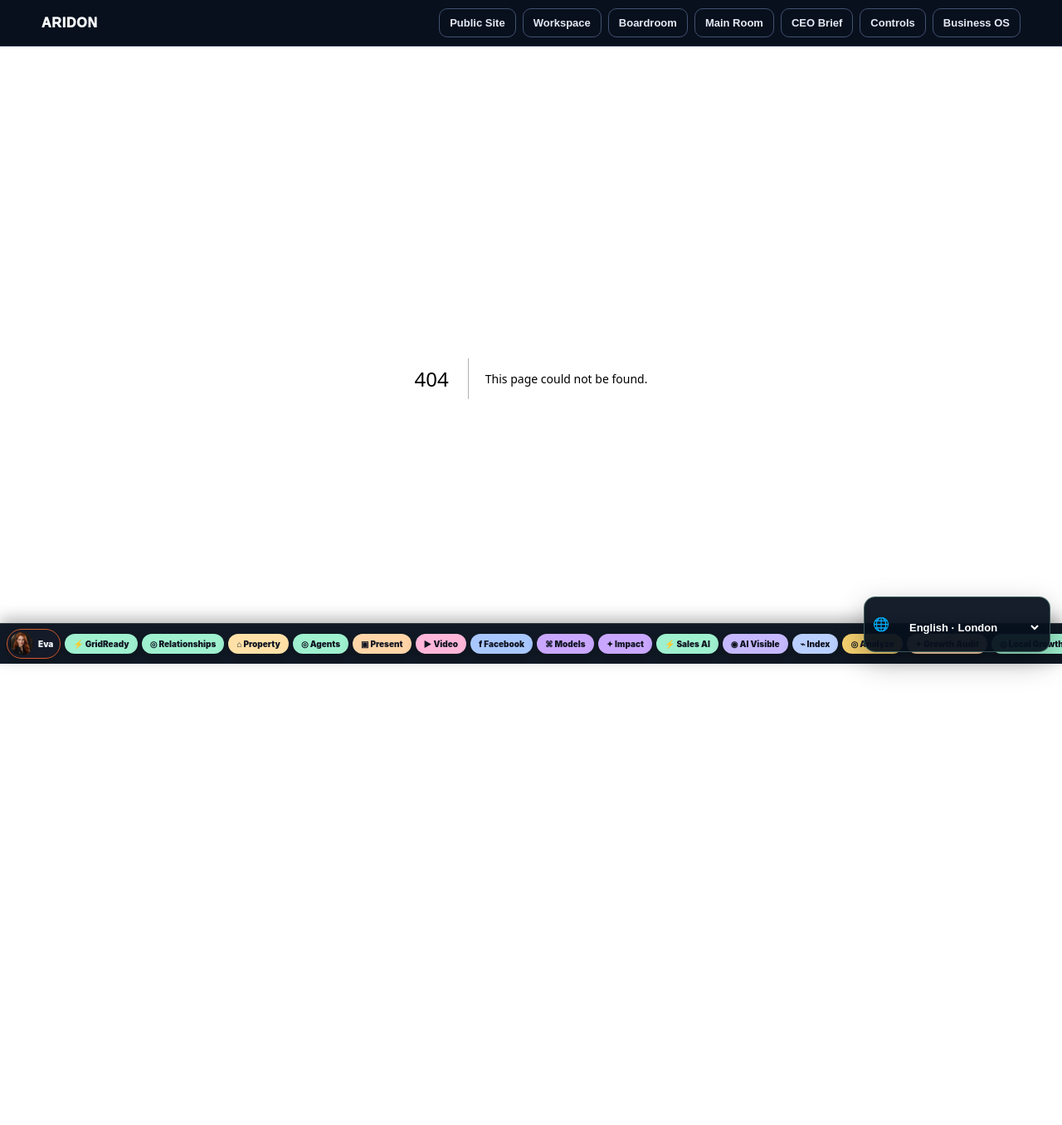
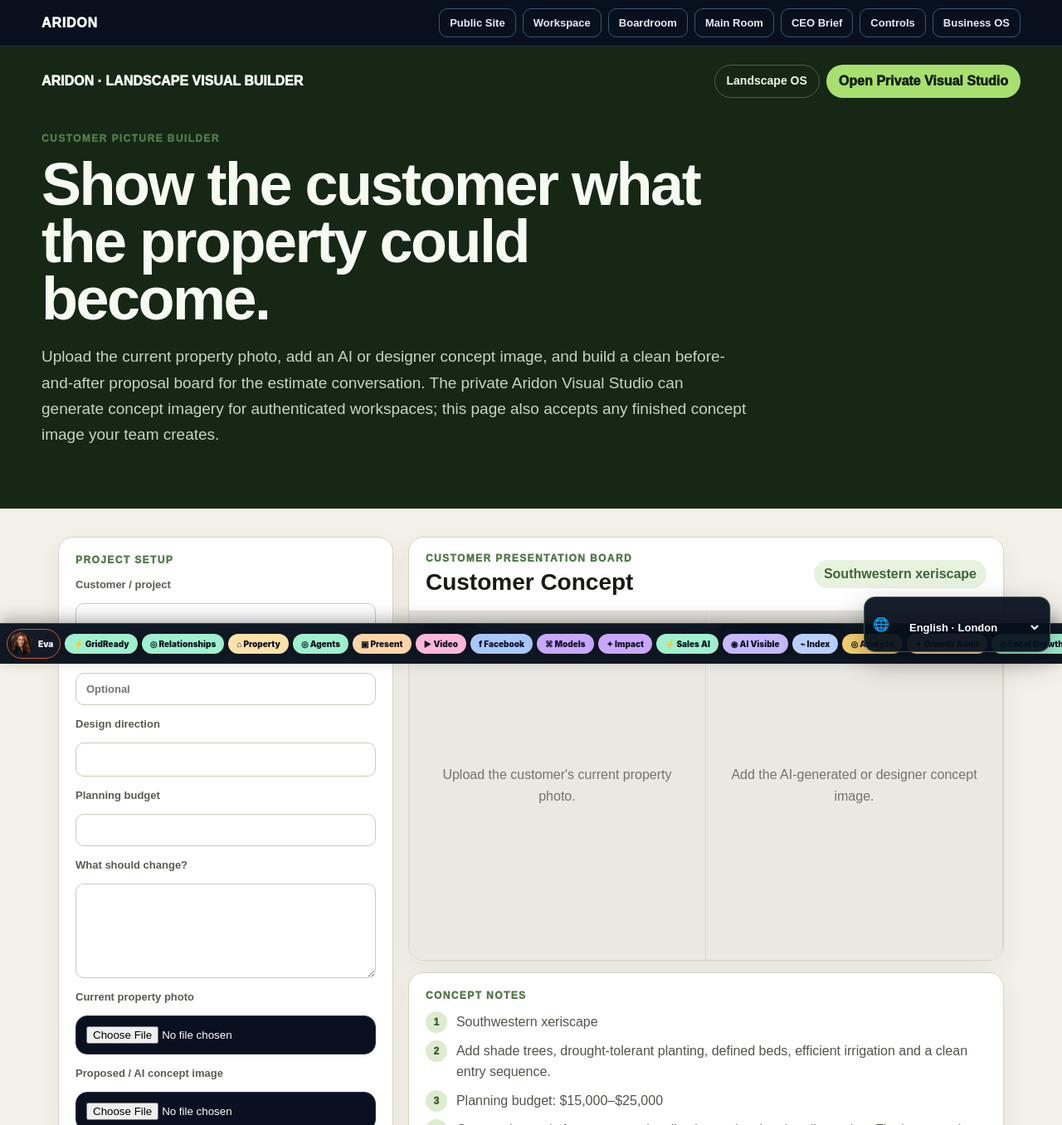
Before and after one commit to jimrusk/aridon-app, a Next.js app: page /landscape-os/visual-builder in a window 1280 px wide. Before the commit this address had no page. Shown: the top 1356 px of the page at 83% size. Before the commit the page ends 856 px from the top, so only its background shows below. Built offline with nearby package versions, Linux system fonts and the light colour scheme.

Commit message:
Add Landscape OS customer visual proposal builder

```diff
--- /dev/null
+++ b/app/landscape-os/visual-builder/page.tsx
@@ -0,0 +1,87 @@
+'use client';
+
+import { useMemo, useState } from 'react';
+import Link from 'next/link';
+
+const styles = ['Southwestern xeriscape','Modern desert','Lush residential','Low-water commercial','Native pollinator','Turf + shade','Luxury outdoor living'];
+
+export default function LandscapeVisualBuilderPage() {
+  const [before, setBefore] = useState<string>('');
+  const [after, setAfter] = useState<string>('');
+  const [customer, setCustomer] = useState('Customer Concept');
+  const [address, setAddress] = useState('');
+  const [style, setStyle] = useState(styles[0]);
+  const [notes, setNotes] = useState('Add shade trees, drought-tolerant planting, defined beds, efficient irrigation and a clean entry sequence.');
+  const [budget, setBudget] = useState('$15,000–$25,000');
+
+  function load(file: File | undefined, setter: (v:string)=>void) {
+    if (!file) return;
+    const reader = new FileReader();
+    reader.onload = () => setter(String(reader.result || ''));
+    reader.readAsDataURL(file);
+  }
+
+  const proposalText = useMemo(() => [
+    style,
+    notes,
+    `Planning budget: ${budget}`,
+    'Concept image is for customer visualization and estimating discussion. Final scope, plant quantities, irrigation, grading and construction details require field verification.'
+  ], [style, notes, budget]);
+
+  return (
+    <main style={{minHeight:'100vh',background:'#F3F0E8',color:'#171A15',fontFamily:'Arial,sans-serif'}}>
+      <section style={{background:'#162716',color:'#F6FAF3',padding:'22px 20px 54px'}}>
+        <div style={{maxWidth:1180,margin:'0 auto'}}>
+          <nav style={{display:'flex',justifyContent:'space-between',alignItems:'center',gap:12,flexWrap:'wrap'}}>
+            <Link href="/landscape-os" style={{color:'#F6FAF3',textDecoration:'none',fontWeight:950}}>ARIDON · LANDSCAPE VISUAL BUILDER</Link>
+            <div style={{display:'flex',gap:8,flexWrap:'wrap'}}><Link href="/landscape-os" style={nav}>Landscape OS</Link><Link href="/customer/login" style={primary}>Open Private Visual Studio</Link></div>
+          </nav>
+          <div style={{maxWidth:850,paddingTop:42}}><div style={eyebrow}>CUSTOMER PICTURE BUILDER</div><h1 style={{fontSize:'clamp(44px,7vw,72px)',lineHeight:.96,letterSpacing:-2.5,margin:'14px 0 18px'}}>Show the customer what the property could become.</h1><p style={{fontSize:19,lineHeight:1.65,color:'#C8D4C3'}}>Upload the current property photo, add an AI or designer concept image, and build a clean before-and-after proposal board for the estimate conversation. The private Aridon Visual Studio can generate concept imagery for authenticated workspaces; this page also accepts any finished concept image your team creates.</p></div>
+        </div>
+      </section>
+
+      <section style={{maxWidth:1180,margin:'0 auto',padding:'34px 20px 70px'}}>
+        <div style={{display:'grid',gridTemplateColumns:'minmax(300px,.72fr) minmax(0,1.28fr)',gap:18,alignItems:'start'}} className="visual-grid">
+          <aside style={card}>
+            <div style={eyebrow}>PROJECT SETUP</div>
+            <Field label="Customer / project"><input value={customer} onChange={e=>setCustomer(e.target.value)} style={input}/></Field>
+            <Field label="Property address"><input value={address} onChange={e=>setAddress(e.target.value)} placeholder="Optional" style={input}/></Field>
+            <Field label="Design direction"><select value={style} onChange={e=>setStyle(e.target.value)} style={input}>{styles.map(s=><option key={s}>{s}</option>)}</select></Field>
+            <Field label="Planning budget"><input value={budget} onChange={e=>setBudget(e.target.value)} style={input}/></Field>
+            <Field label="What should change?"><textarea value={notes} onChange={e=>setNotes(e.target.value)} rows={6} style={{...input,resize:'vertical'}}/></Field>
+            <Field label="Current property photo"><input type="file" accept="image/*" onChange={e=>load(e.target.files?.[0],setBefore)} /></Field>
+            <Field label="Proposed / AI concept image"><input type="file" accept="image/*" onChange={e=>load(e.target.files?.[0],setAfter)} /></Field>
+            <div style={{background:'#EEF5E8',border:'1px solid #D4E4CA',borderRadius:14,padding:14,marginTop:16,fontSize:13,lineHeight:1.6,color:'#566050'}}><strong>AI picture generation:</strong> use the authenticated Aridon Visual Studio to generate customer concepts, then place the approved draft here for side-by-side presentation. Keep concepts labeled as visualizations until scope and pricing are verified.</div>
+          </aside>
+
+          <section style={{display:'grid',gap:14}}>
+            <article style={{...card,padding:0,overflow:'hidden'}}>
+              <div style={{padding:'18px 20px',borderBottom:'1px solid #E2DDD2',display:'flex',justifyContent:'space-between',gap:12,flexWrap:'wrap'}}><div><div style={eyebrow}>CUSTOMER PRESENTATION BOARD</div><h2 style={{fontSize:28,margin:'6px 0 0'}}>{customer || 'Landscape Concept'}</h2>{address && <div style={{color:'#77736B',marginTop:5}}>{address}</div>}</div><div style={{alignSelf:'center',background:'#E7F3DF',padding:'8px 12px',borderRadius:999,fontWeight:900,color:'#42643B'}}>{style}</div></div>
+              <div style={{display:'grid',gridTemplateColumns:'repeat(auto-fit,minmax(290px,1fr))'}}>
+                <Picture label="BEFORE" src={before} empty="Upload the customer's current property photo." />
+                <Picture label="PROPOSED CONCEPT" src={after} empty="Add the AI-generated or designer concept image." />
+              </div>
+            </article>
+
+            <article style={card}>
+              <div style={eyebrow}>CONCEPT NOTES</div>
+              <div style={{display:'grid',gap:9,marginTop:12}}>{proposalText.map((t,i)=><div key={i} style={{display:'grid',gridTemplateColumns:'28px 1fr',gap:9,alignItems:'start'}}><span style={{width:26,height:26,borderRadius:999,display:'grid',placeItems:'center',background:'#DDEBCF',fontWeight:950,color:'#405D39',fontSize:12}}>{i+1}</span><span style={{lineHeight:1.6,color:'#55534D'}}>{t}</span></div>)}</div>
+            </article>
+
+            <article style={{...card,background:'#172617',color:'#F6F8F4'}}><div style={{...eyebrow,color:'#A8E06F'}}>SALES WORKFLOW</div><h3 style={{fontSize:28,margin:'8px 0 12px'}}>Picture → scope → estimate → approval.</h3><p style={{lineHeight:1.7,color:'#C7D1C3'}}>Attach the visual board to the estimate, show alternates at different budgets, record what the customer likes, and move approved elements into the actual job scope. This keeps the picture from becoming an accidental construction promise.</p><div style={{display:'flex',gap:9,flexWrap:'wrap',marginTop:18}}><Link href="/customer/login" style={primary}>Generate concepts in Visual Studio</Link><Link href="/landscape-os" style={nav}>Back to Landscape OS</Link></div></article>
+          </section>
+        </div>
+      </section>
+      <style jsx global>{`@media(max-width:800px){.visual-grid{grid-template-columns:1fr!important}}`}</style>
+    </main>
+  );
+}
+
+function Field({label,children}:{label:string;children:React.ReactNode}){return <label style={{display:'grid',gap:7,marginTop:15,fontSize:13,fontWeight:850,color:'#5C5A54'}}>{label}{children}</label>}
+function Picture({label,src,empty}:{label:string;src:string;empty:string}){return <div style={{minHeight:360,background:'#E9E8E1',position:'relative',borderRight:'1px solid #DDD8CE'}}><div style={{position:'absolute',zIndex:2,top:14,left:14,background:'rgba(18,33,18,.88)',color:'#fff',padding:'7px 10px',borderRadius:999,fontSize:11,fontWeight:950,letterSpacing:1}}>{label}</div>{src?<img src={src} alt={label} style={{width:'100%',height:420,objectFit:'cover',display:'block'}}/>:<div style={{height:420,display:'grid',placeItems:'center',padding:30,textAlign:'center',color:'#77736B',lineHeight:1.6}}>{empty}</div>}</div>}
+
+const card:React.CSSProperties={background:'#fff',border:'1px solid #D8D2C7',borderRadius:18,padding:20,boxShadow:'0 12px 30px rgba(45,55,40,.06)'};
+const eyebrow:React.CSSProperties={color:'#527A48',fontWeight:950,fontSize:12,letterSpacing:1.4,textTransform:'uppercase'};
+const input:React.CSSProperties={width:'100%',boxSizing:'border-box',border:'1px solid #CFC9BD',borderRadius:10,padding:'11px 12px',font: 'inherit',background:'#fff'};
+const primary:React.CSSProperties={background:'#A8E06F',color:'#15210E',textDecoration:'none',fontWeight:950,borderRadius:999,padding:'11px 15px',display:'inline-block'};
+const nav:React.CSSProperties={color:'#EFF5EA',textDecoration:'none',border:'1px solid #486243',borderRadius:999,padding:'10px 14px',fontWeight:850,fontSize:14};
```
